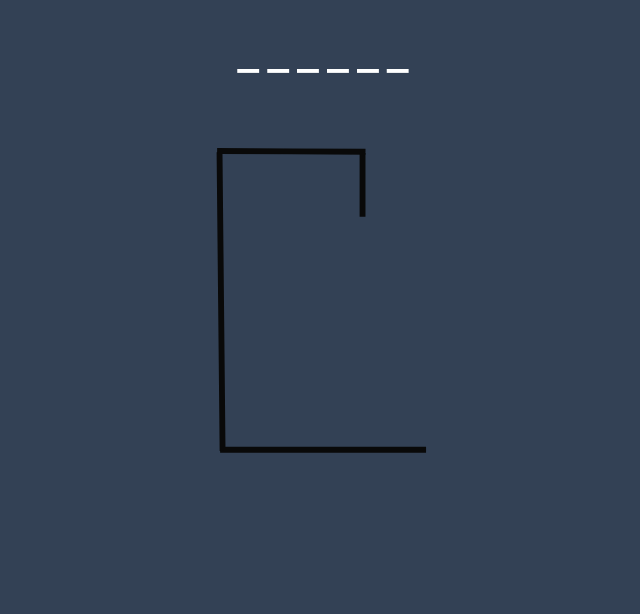
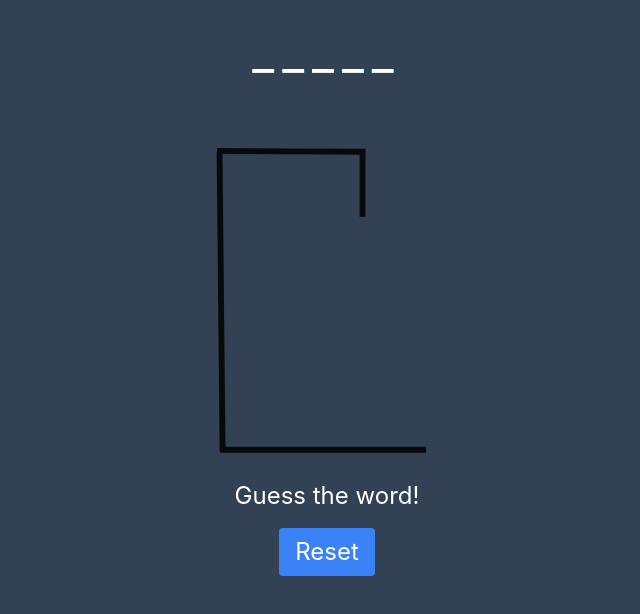
Before and after one commit to theixdev/wordhung, a React (Create React App) app: page / in a window 1280 px wide. Shown: the top 614 px of the page, without its empty margins (313-953 px from the left). Built offline with nearby package versions, Linux system fonts and the light colour scheme.

Commit message:
♻️Refactor game logic

```diff
--- /dev/null
+++ b/src/components/Button.tsx
@@ -0,0 +1,19 @@
+import React from "react";
+
+interface IButtonProps {
+   buttonText: string
+   handleClick: (event: React.MouseEvent<HTMLButtonElement, MouseEvent>) => void
+}
+
+//create a function that will turn a string into an array of letters
+
+const Button = (props: IButtonProps) => {
+
+    return (
+        <button className="bg-blue-500 hover:bg-blue-700 text-white py-2 px-4 rounded m-4" onClick={props.handleClick}>
+            {props.buttonText}
+        </button>
+    )
+}
+
+export default Button;
--- a/src/components/Game.tsx
+++ b/src/components/Game.tsx
@@ -1,60 +1,46 @@
 import React, { useEffect, useState, useRef } from "react";
 import Hangman from "./Hangman";
 import Word from "./Word";
+import Button from "././Button";
 import RandomWords from "../data/words.json"
+import { GameStatus } from "../types/Enums"
+import GameLogic from "./GameLogic"
 
 export const Game = () => {
-    const [word, setWord] = useState("");
-    const [guessedLetters, setGuessedLetters] = useState<string[]>([]);
-    const [failedAttempts, setFailedAttempts] = useState<number>(0);
-    const gameWindow = useRef<HTMLInputElement>(null);
-    let victory = false;
 
-    useEffect(() => {
-        setWord(RandomWords.data[Math.floor(Math.random() * RandomWords.data.length)]);
-        gameWindow?.current?.focus();
-    }, [])
+    const {resetGame, onKeyUp, gameWindow, guessedLetters, wordArray, status, failedAttempts } = GameLogic();
 
-    const wordToArray = (word: string) => {
-        let wordArray = word.split("");
-        victory = wordArray.every(val => guessedLetters.includes(val));
-        return wordArray;
-    };
 
-    const onKeyUp = (event: React.KeyboardEvent<HTMLInputElement>) => {
-        let letter = event.key;
-        if (guessedLetters.indexOf(letter) === -1) {
-            setGuessedLetters([...guessedLetters, letter]);
-            if (word.indexOf(letter) === -1) {
-                setFailedAttempts(failedAttempts + 1);
-            }
-        }
-    }
-
-    const reset = (event: React.MouseEvent<HTMLButtonElement, MouseEvent>) => {
+    const handleClick = (event: React.MouseEvent<HTMLButtonElement, MouseEvent>) => {
         event.preventDefault();
-        setWord(RandomWords.data[Math.floor(Math.random() * RandomWords.data.length)]);
-        setGuessedLetters([]);
-        setFailedAttempts(0);
-        gameWindow?.current?.focus();
+        resetGame();
     }
 
     return (
-        <div onKeyUp={onKeyUp} tabIndex={0} ref={gameWindow} className="focus:outline-none h-screen">
-            <Word letterArray={wordToArray(word)} guessArray={guessedLetters} />
-            <Hangman try={failedAttempts} />
-            {failedAttempts >= 7 && (
-                <>
-                    <div className="text-red-500 text-xl">You are dead. The word was <span className="underline">{word}</span></div>
-                    <button className="bg-blue-500 mt-4 hover:bg-blue-700 text-white font-bold py-2 px-4 rounded" onClick={(e) => {reset(e)}}>Try Again!</button>
-                </>
-            )}
-            {victory && (
-                <>
-                    <div className="text-green-500 text-xl">You won!</div>
-                    <button className="bg-blue-500 mt-4 hover:bg-blue-700 text-white font-bold py-2 px-4 rounded" onClick={(e) => {reset(e)}}>Play Again</button>
-                </>
-            )}
-        </div>
+        <>
+            <div onKeyUp={onKeyUp} tabIndex={0} ref={gameWindow} className="focus:outline-none h-screen">
+                <Word letterArray={wordArray} guessArray={guessedLetters} />
+                <Hangman try={failedAttempts} />
+                {(() => {
+                    switch (status) {
+                        case GameStatus.InProgress:
+                            return <div className="text-center text-2xl">
+                                <p>Guess the word!</p>
+                                <Button buttonText="Reset" handleClick={handleClick} />
+                            </div>
+                        case GameStatus.Victory:
+                            return <div className="text-center text-2xl">
+                                <p className="text-green-600">You win!</p>
+                                <Button buttonText="Play Again" handleClick={handleClick} />
+                            </div>
+                        case GameStatus.Defeat:
+                            return <div className="text-center text-2xl">
+                                <p className="text-red-600">You lose. The word was <span className="underline">{wordArray}.</span></p>
+                                <Button buttonText="Try Again" handleClick={handleClick} />
+                            </div>
+                    }
+                })()}
+            </div>
+        </>
     )
 }
--- /dev/null
+++ b/src/components/GameLogic.tsx
@@ -0,0 +1,55 @@
+import React, { useEffect, useRef, useState } from 'react';
+import { GameStatus } from '../types/Enums';
+import RandomWords from "../data/words.json"
+
+
+const GameLogic = () => {
+    const [word, setWord] = useState(RandomWords.data[Math.floor(Math.random() * RandomWords.data.length)]);
+    const wordArray: string[] = word.split("");
+    const [status, setStatus] = useState(GameStatus.InProgress);
+    const [guessedLetters, setGuessedLetters] = useState<string[]>([]);
+    const [failedAttempts, setFailedAttempts] = useState<number>(0);
+    const gameWindow = useRef<HTMLInputElement>(null);
+
+
+    useEffect(() => {
+        gameWindow?.current?.focus();
+    }, [])
+
+    useEffect(() => {
+        if (wordArray.every(val => guessedLetters.includes(val)) && !!word) {
+            setStatus(GameStatus.Victory);
+        }
+    }, [guessedLetters])
+
+    useEffect(() => {
+        if (failedAttempts >= 7) {
+            setStatus(GameStatus.Defeat);
+        }
+    }, [failedAttempts])
+
+    const onKeyUp = (event: React.KeyboardEvent<HTMLInputElement>) => {
+        if (status == GameStatus.InProgress) {
+            let letter = event.key;
+            if (guessedLetters.indexOf(letter) === -1) {
+                setGuessedLetters([...guessedLetters, letter]);
+                if (word.indexOf(letter) === -1) {
+                    setFailedAttempts(failedAttempts + 1);
+
+                }
+            }
+        }
+    }
+
+    const resetGame = () => {
+        setWord(RandomWords.data[Math.floor(Math.random() * RandomWords.data.length)]);
+        setGuessedLetters([]);
+        setFailedAttempts(0);
+        setStatus(GameStatus.InProgress);
+        gameWindow?.current?.focus();
+    }
+    return {resetGame, onKeyUp, gameWindow, guessedLetters, wordArray, status, failedAttempts};
+
+}
+
+export default GameLogic;
--- /dev/null
+++ b/src/types/Enums.tsx
@@ -0,0 +1,7 @@
+enum GameStatus {
+    InProgress,
+    Defeat,
+    Victory
+  }
+
+export {GameStatus};
```
